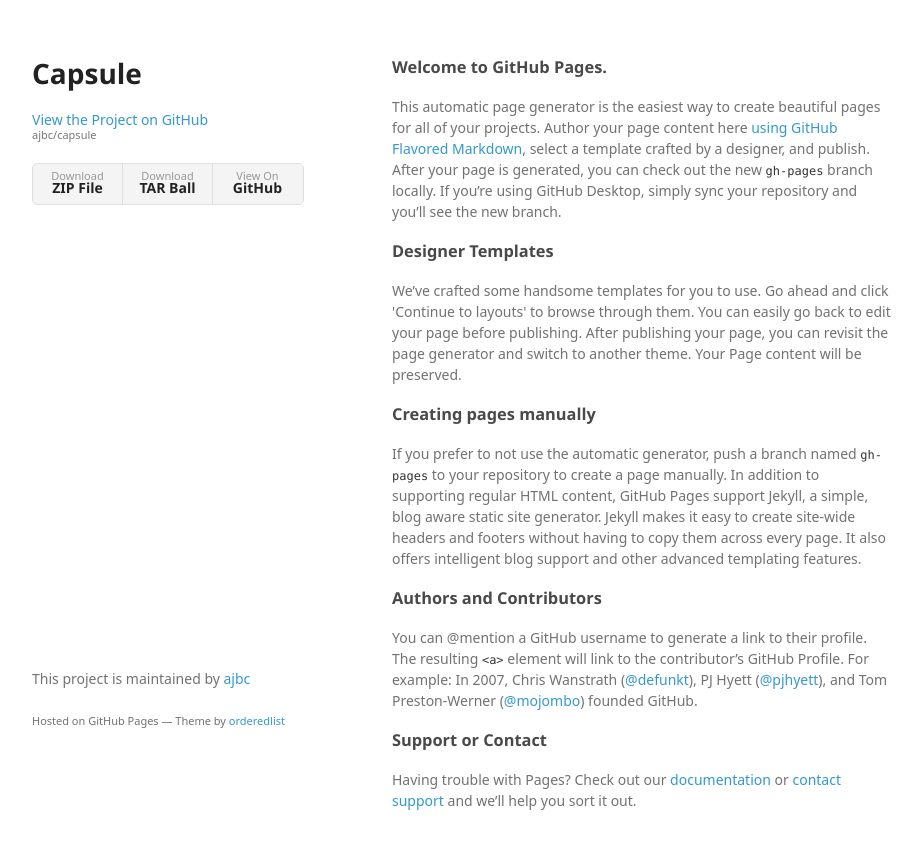
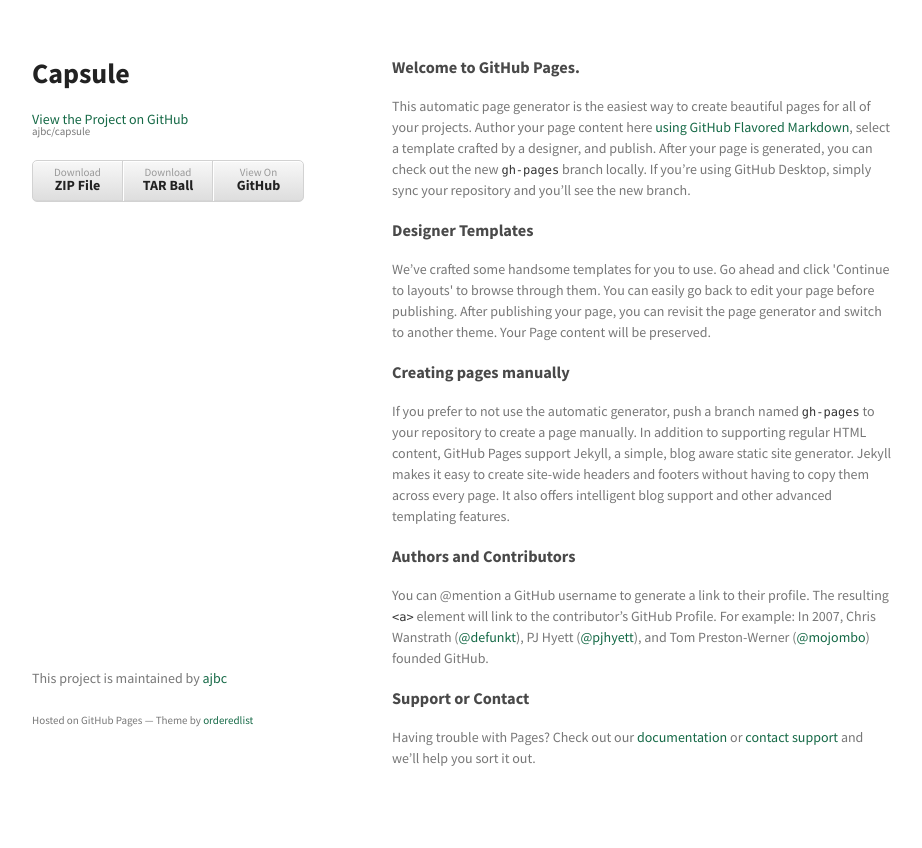
Before and after one commit to ajbc/capsule, a plain HTML site: page index.html in a window 1280 px wide. Shown: the whole page, without its empty margins (178-1100 px from the left). Drawn offline with Linux system fonts and the light colour scheme; a web font is replaced by a local one.

Commit message:
updated styling

```diff
--- a/stylesheets/styles.css
+++ b/stylesheets/styles.css
@@ -1,65 +1,10 @@
-@font-face {
-  font-family: 'Noto Sans';
-  font-weight: 400;
-  font-style: normal;
-  src: url('../fonts/Noto-Sans-regular/Noto-Sans-regular.eot');
-  src: url('../fonts/Noto-Sans-regular/Noto-Sans-regular.eot?#iefix') format('embedded-opentype'),
-       local('Noto Sans'),
-       local('Noto-Sans-regular'),
-       url('../fonts/Noto-Sans-regular/Noto-Sans-regular.woff2') format('woff2'),
-       url('../fonts/Noto-Sans-regular/Noto-Sans-regular.woff') format('woff'),
-       url('../fonts/Noto-Sans-regular/Noto-Sans-regular.ttf') format('truetype'),
-       url('../fonts/Noto-Sans-regular/Noto-Sans-regular.svg#NotoSans') format('svg');
-}
-
-@font-face {
-  font-family: 'Noto Sans';
-  font-weight: 700;
-  font-style: normal;
-  src: url('../fonts/Noto-Sans-700/Noto-Sans-700.eot');
-  src: url('../fonts/Noto-Sans-700/Noto-Sans-700.eot?#iefix') format('embedded-opentype'),
-       local('Noto Sans Bold'),
-       local('Noto-Sans-700'),
-       url('../fonts/Noto-Sans-700/Noto-Sans-700.woff2') format('woff2'),
-       url('../fonts/Noto-Sans-700/Noto-Sans-700.woff') format('woff'),
-       url('../fonts/Noto-Sans-700/Noto-Sans-700.ttf') format('truetype'),
-       url('../fonts/Noto-Sans-700/Noto-Sans-700.svg#NotoSans') format('svg');
-}
-
-@font-face {
-  font-family: 'Noto Sans';
-  font-weight: 400;
-  font-style: italic;
-  src: url('../fonts/Noto-Sans-italic/Noto-Sans-italic.eot');
-  src: url('../fonts/Noto-Sans-italic/Noto-Sans-italic.eot?#iefix') format('embedded-opentype'),
-       local('Noto Sans Italic'),
-       local('Noto-Sans-italic'),
-       url('../fonts/Noto-Sans-italic/Noto-Sans-italic.woff2') format('woff2'),
-       url('../fonts/Noto-Sans-italic/Noto-Sans-italic.woff') format('woff'),
-       url('../fonts/Noto-Sans-italic/Noto-Sans-italic.ttf') format('truetype'),
-       url('../fonts/Noto-Sans-italic/Noto-Sans-italic.svg#NotoSans') format('svg');
-}
-
-@font-face {
-  font-family: 'Noto Sans';
-  font-weight: 700;
-  font-style: italic;
-  src: url('../fonts/Noto-Sans-700italic/Noto-Sans-700italic.eot');
-  src: url('../fonts/Noto-Sans-700italic/Noto-Sans-700italic.eot?#iefix') format('embedded-opentype'),
-       local('Noto Sans Bold Italic'),
-       local('Noto-Sans-700italic'),
-       url('../fonts/Noto-Sans-700italic/Noto-Sans-700italic.woff2') format('woff2'),
-       url('../fonts/Noto-Sans-700italic/Noto-Sans-700italic.woff') format('woff'),
-       url('../fonts/Noto-Sans-700italic/Noto-Sans-700italic.ttf') format('truetype'),
-       url('../fonts/Noto-Sans-700italic/Noto-Sans-700italic.svg#NotoSans') format('svg');
-}
+@import url(http://fonts.googleapis.com/css?family=Source+Sans+Pro:400,700,400italic,700italic);
 
 body {
-  background-color: #fff;
   padding:50px;
-  font: 14px/1.5 "Noto Sans", "Helvetica Neue", Helvetica, Arial, sans-serif;
-  color:#727272;
-  font-weight:400;
+  font:14px/1.5 "Source Sans Pro", "Helvetica Neue", Helvetica, Arial, sans-serif;
+  color:#777;
+  font-weight:300;
 }
 
 h1, h2, h3, h4, h5, h6 {
@@ -88,23 +33,20 @@ h3, h4, h5, h6 {
 }
 
 a {
-  color:#39c;
+  color:#156946;
+  font-weight:400;
   text-decoration:none;
 }
 
 a:hover {
-  color:#069;
+  color:#6aa68d;
 }
 
 a small {
   font-size:11px;
   color:#777;
-  margin-top:-0.3em;
+  margin-top:-0.6em;
   display:block;
-}
-
-a:hover small {
-  color:#777;
 }
 
 .wrapper {
@@ -120,7 +62,7 @@ blockquote {
 }
 
 code, pre {
-  font-family:Monaco, Bitstream Vera Sans Mono, Lucida Console, Terminal, Consolas, Liberation Mono, DejaVu Sans Mono, Courier New, monospace;
+  font-family:Monaco, Bitstream Vera Sans Mono, Lucida Console, Terminal;
   color:#333;
   font-size:12px;
 }
@@ -161,32 +103,33 @@ header {
   width:270px;
   float:left;
   position:fixed;
-  -webkit-font-smoothing:subpixel-antialiased;
 }
 
 header ul {
   list-style:none;
   height:40px;
+
   padding:0;
-  background: #f4f4f4;
+
+  background: #eee;
+  background: -moz-linear-gradient(top, #f8f8f8 0%, #dddddd 100%);
+  background: -webkit-gradient(linear, left top, left bottom, color-stop(0%,#f8f8f8), color-stop(100%,#dddddd));
+  background: -webkit-linear-gradient(top, #f8f8f8 0%,#dddddd 100%);
+  background: -o-linear-gradient(top, #f8f8f8 0%,#dddddd 100%);
+  background: -ms-linear-gradient(top, #f8f8f8 0%,#dddddd 100%);
+  background: linear-gradient(top, #f8f8f8 0%,#dddddd 100%);
+
   border-radius:5px;
-  border:1px solid #e0e0e0;
+  border:1px solid #d2d2d2;
+  box-shadow:inset #fff 0 1px 0, inset rgba(0,0,0,0.03) 0 -1px 0;
   width:270px;
 }
 
 header li {
   width:89px;
   float:left;
-  border-right:1px solid #e0e0e0;
+  border-right:1px solid #d2d2d2;
   height:40px;
-}
-
-header li:first-child a {
-  border-radius:5px 0 0 5px;
-}
-
-header li:last-child a {
-  border-radius:0 5px 5px 0;
 }
 
 header ul a {
@@ -196,20 +139,17 @@ header ul a {
   display:block;
   text-align:center;
   padding-top:6px;
-  height:34px;
-}
-
-header ul a:hover {
-  color:#999;
-}
-
-header ul a:active {
-  background-color:#f0f0f0;
+  height:40px;
 }
 
 strong {
   color:#222;
   font-weight:700;
+}
+
+header ul li + li {
+  width:88px;
+  border-left:1px solid #fff;
 }
 
 header ul li + li + li {
@@ -245,7 +185,6 @@ footer {
   float:left;
   position:fixed;
   bottom:50px;
-  -webkit-font-smoothing:subpixel-antialiased;
 }
 
 @media print, screen and (max-width: 960px) {
@@ -307,11 +246,7 @@ footer {
   }
 
   header ul {
-    width:99%;
-  }
-
-  header li, header ul li + li + li {
-    width:33%;
+    display:none;
   }
 }
 
```
